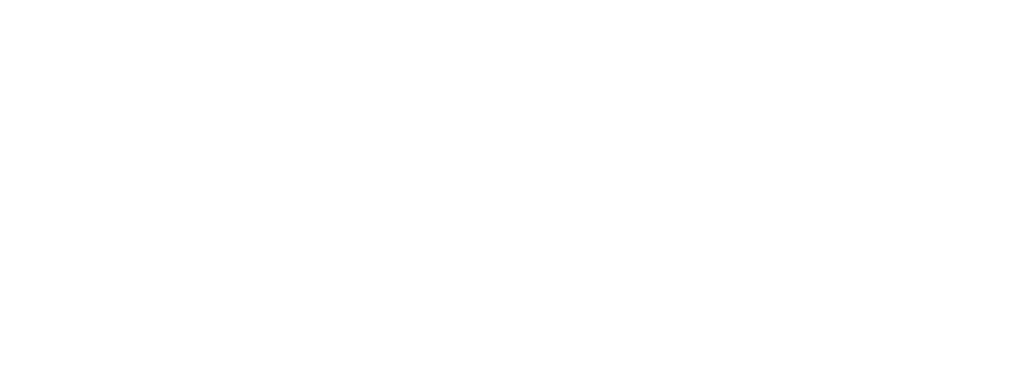
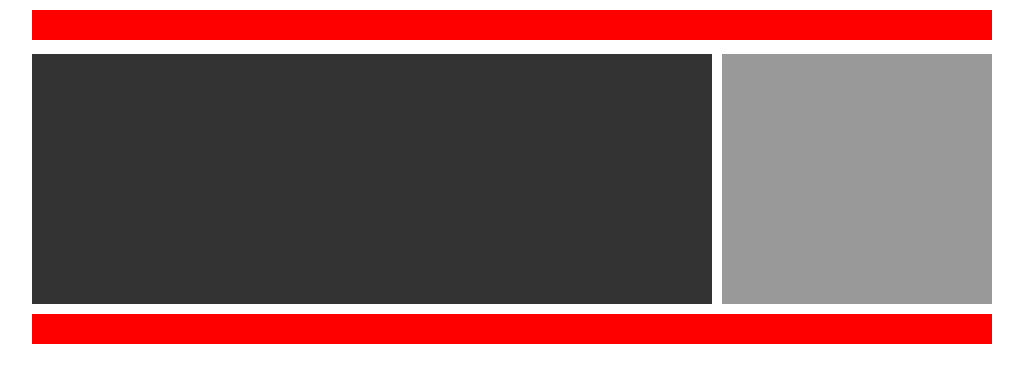
Before and after one commit to key-value/zebra-1, a Vue app: page /#/BothSides in a window 1280 px wide. Shown: the top 382 px of the page, without its empty margins (128-1151 px from the left). Built offline with nearby package versions, Linux system fonts and the light colour scheme.

Commit message:
初始化一个普通的对分布局

```diff
--- a/src/components/BothSides.vue
+++ b/src/components/BothSides.vue
@@ -1,14 +1,49 @@
 <template>
-      <div>
-        <header></header>
-          <aside></aside>
-        <section></section>
-      </div>
+  <main>
+    <header></header>
+    <aside></aside>
+    <section></section>
+    <footer></footer>
+  </main>
 </template>
 
 <script>
-
+export default {
+  name: "BothSides",
+  components: {},
+  data() {
+    return {
+      counter: 0
+    };
+  }
+};
 </script>
 <style scoped>
-
+main {
+  margin-left: auto;
+  margin-right: auto;
+  width: 960px;
+}
+header,
+footer {
+  margin: 10px 0;
+  background: red;
+  width: 960px;
+  height: 30px;
+  display: inline-block;
+}
+aside {
+  float: left;
+  width: 680px;
+  height: 250px;
+  color: #ffffff;
+  background-color: #333333;
+}
+section {
+  background: black;
+  float: right;
+  width: 270px;
+  height: 250px;
+  background-color: #999999;
+}
 </style>
--- a/src/components/Default.vue
+++ b/src/components/Default.vue
@@ -1,6 +1,8 @@
 <template >
   <div class="contain">
-    <aside class="sidebar Red">3
+    <aside class="sidebar Red">
+      3
+      <br> 43
     </aside>
     <section class="mainSection">
       <system-header class="navbar"></system-header>
@@ -47,7 +49,7 @@
 .sidebar {
   display: inline-block;
   top: 0px;
-  height: 100%;
+  /* min-height: 100vh; */
   width: 250px;
 }
 .content {
--- a/src/router/index.js
+++ b/src/router/index.js
@@ -1,6 +1,7 @@
 import Vue from 'vue'
 import Router from 'vue-router'
 import Default from '@/components/Default'
+import BothSides from '@/components/BothSides'
 
 Vue.use(Router)
 
@@ -9,5 +10,9 @@
         path: '/Default',
         name: 'Default',
         component: Default
+    }, {
+        path: '/BothSides',
+        name: 'BothSides',
+        component: BothSides
     }]
 })
```
